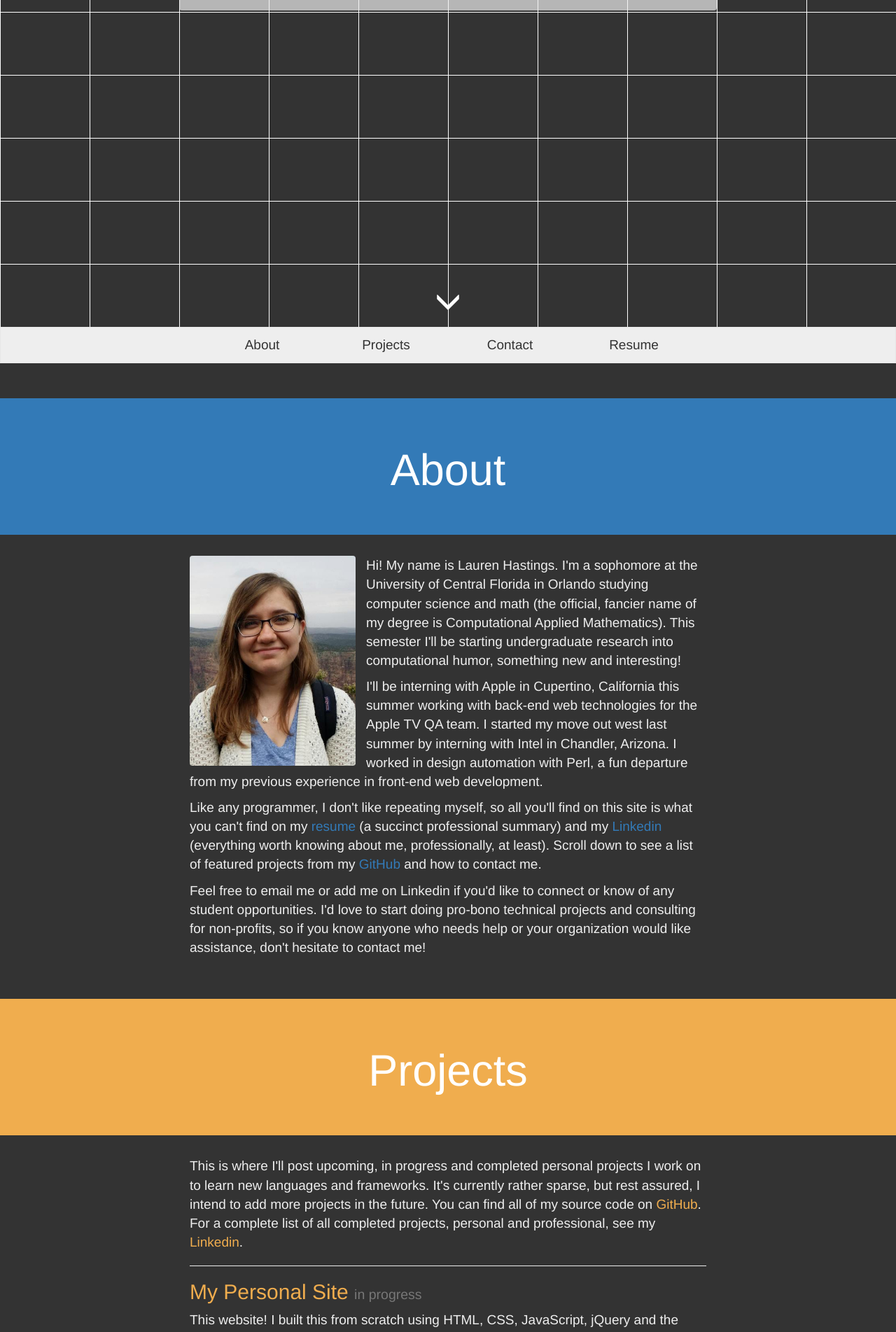
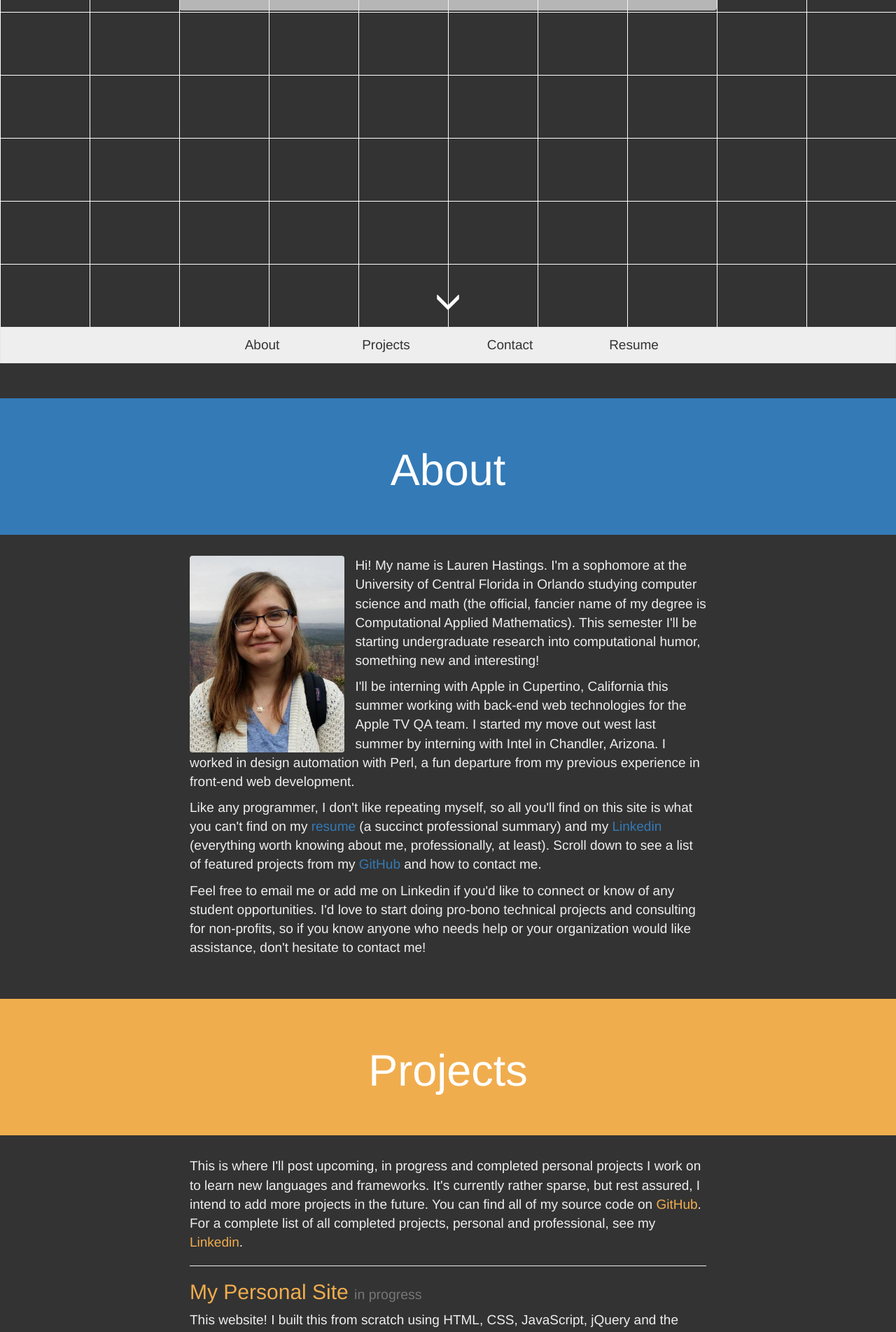
Before and after one commit to hastingsl/hastingsl.github.io, a Jekyll site: the page built from index.html, in a window 1280 px wide. Shown: the part 433-2336 px from the top of the page at 70% size. Built offline with Jekyll 4.4.1, drawn with Linux system fonts in a browser that asks for light colours; nearby versions of some CDN libraries.

Commit message:
Fixed image width issue on mobile

```diff
--- a/index.html
+++ b/index.html
@@ -54,7 +54,7 @@
       <center><h1>About</h1></center>
     </div>
     <div class="blue-link container">
-      <img align="left" class="img-rounded" height="300" src="files/lauren.jpg">
+      <img align="left" class="img-rounded" width="30%" src="files/lauren.jpg">
       <p>
         Hi! My name is Lauren Hastings. I'm a sophomore at the University of Central Florida in Orlando studying computer science and math (the official, fancier name of my degree is Computational Applied Mathematics). This semester I'll be starting undergraduate research into computational humor, something new and interesting!
       </p>
```
